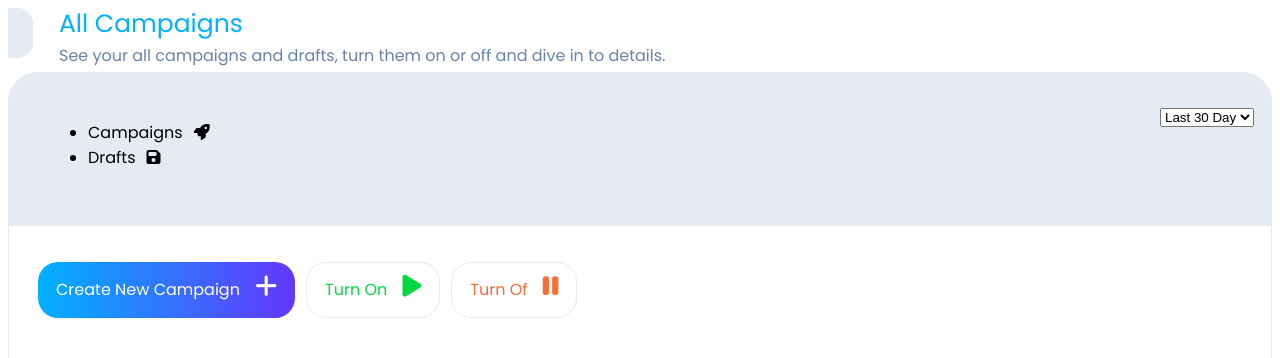
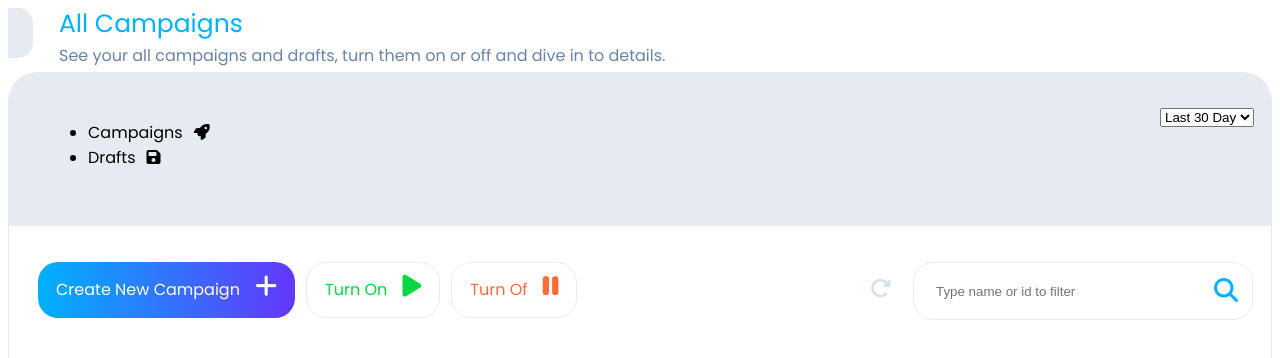
Before and after one commit to ierhalim/ayntask, an Angular app: page /campaign in a window 1280 px wide. Shown: the top 358 px of the page. Built offline with nearby package versions, Linux system fonts and the light colour scheme.

Commit message:
Delayed input directive completed

```diff
--- a/src/app/campaign/campaign-list-page/campaign-list-page.component.html
+++ b/src/app/campaign/campaign-list-page/campaign-list-page.component.html
@@ -43,7 +43,17 @@
                     <i class="fa-solid fa-pause"></i>
                 </button>
             </div>
-            <div class="ayn-toolbar-section ayn-toolbar-section-end"></div>
+            <div class="ayn-toolbar-section ayn-toolbar-section-end">
+                <i id="refreshIcon" class="fa-solid fa-rotate-right"></i>
+                <span class="ayn-input-icon">
+                    <input type="text" class="ayn-input ayn-input-rounded"
+                        (aynDelayedInput)="handleFilter($event)"
+                        (emptyInput)="handleFilterClear()"
+                        placeholder="Type name or id to filter" />
+                    <i class="fa-solid fa-search text-primary"></i>
+                </span>
+
+            </div>
         </div>
     </div>
 </div>
--- a/src/app/campaign/campaign-list-page/campaign-list-page.component.scss
+++ b/src/app/campaign/campaign-list-page/campaign-list-page.component.scss
@@ -0,0 +1,4 @@
+#refreshIcon{
+    color : #D7E1EA;
+    font-size: 21px;
+}
--- a/src/app/campaign/campaign-list-page/campaign-list-page.component.ts
+++ b/src/app/campaign/campaign-list-page/campaign-list-page.component.ts
@@ -12,4 +12,13 @@ export class CampaignListPageComponent implements OnInit {
   ngOnInit(): void {
   }
 
+
+  handleFilter(filterValue: string) {
+    console.log(filterValue);
+  }
+
+  handleFilterClear() {
+    // TODO: Filter is removed, send a new request.
+  }
+
 }
--- a/src/app/campaign/campaign.module.ts
+++ b/src/app/campaign/campaign.module.ts
@@ -3,6 +3,7 @@ import { CommonModule } from '@angular/common';
 import { CampaignListPageComponent } from './campaign-list-page/campaign-list-page.component';
 import { CampaignRoutingModule } from './campaign-routing.module';
 import { PageHeaderComponent } from '../ui/layout/page-header/page-header.component';
+import { DelayedInputDirective } from '../ui/delayed-input/delayed-input.directive';
 
 
 @NgModule({
@@ -12,7 +13,8 @@ import { PageHeaderComponent } from '../ui/layout/page-header/page-header.compon
   imports: [
     CommonModule,
     CampaignRoutingModule,
-    PageHeaderComponent
+    PageHeaderComponent,
+    DelayedInputDirective
   ]
 })
 export class CampaignModule { }
--- /dev/null
+++ b/src/app/ui/delayed-input/delayed-input.directive.ts
@@ -0,0 +1,43 @@
+import { Directive, ElementRef, EventEmitter, HostListener, OnDestroy, Output } from '@angular/core';
+
+@Directive({
+  selector: '[aynDelayedInput]',
+  standalone: true
+})
+export class DelayedInputDirective implements OnDestroy {
+
+  constructor(
+    private readonly elementRef: ElementRef<HTMLInputElement>
+  ) { }
+
+  private activeTimeOut: NodeJS.Timeout | null = null;
+
+  // Instead of string should emit a DelayedInput event object.
+  @Output('aynDelayedInput')
+  delayedInputDetected = new EventEmitter<string>();
+
+  @Output()
+  emptyInput = new EventEmitter<string>();
+
+  @HostListener('input')
+  handleKeyDown() {
+    if (!!this.activeTimeOut) {
+      clearTimeout(this.activeTimeOut);
+      this.activeTimeOut = null;
+    }
+    this.activeTimeOut = setTimeout(() => {
+      const inputValue = this.elementRef.nativeElement.value;
+      if (inputValue.length >= 3 && inputValue.match(/^[\p{L}\p{N}]*$/u)) {
+        this.delayedInputDetected.emit(inputValue);
+      } else if (inputValue.length === 0) {
+        this.emptyInput.emit();
+      }
+    }, 300);
+  }
+
+  ngOnDestroy(): void {
+    this.delayedInputDetected.complete();
+    this.emptyInput.complete();
+  }
+
+}
--- /dev/null
+++ b/src/assets/styles/components/_input.scss
@@ -0,0 +1,24 @@
+@import '../theme';
+.ayn-input {
+    // Width should be 100%, input should be define at a container that has a width.
+    width: 276px;
+    height: 56px;
+    border-radius: 20px;
+    border: 1px solid $color-default;
+    outline: none;
+    padding: 0 22px;
+}
+
+.ayn-input-icon {
+    position: relative;
+    .ayn-input{
+        padding-right: 40px;
+    }
+    i {
+        position: absolute;
+        right: 15px;
+        top: 50%;
+        transform: translateY(-50%);
+        font-size: 24px;
+    }
+}
--- /dev/null
+++ b/src/assets/styles/components/_texts.scss
@@ -0,0 +1,5 @@
+@import '../theme';
+
+.text-primary{
+    color: $color-primary;
+}
--- a/src/assets/styles/components/index.scss
+++ b/src/assets/styles/components/index.scss
@@ -1,3 +1,5 @@
 @import 'panel';
 @import 'toolbar';
 @import 'button';
+@import 'input';
+@import 'texts';
```
